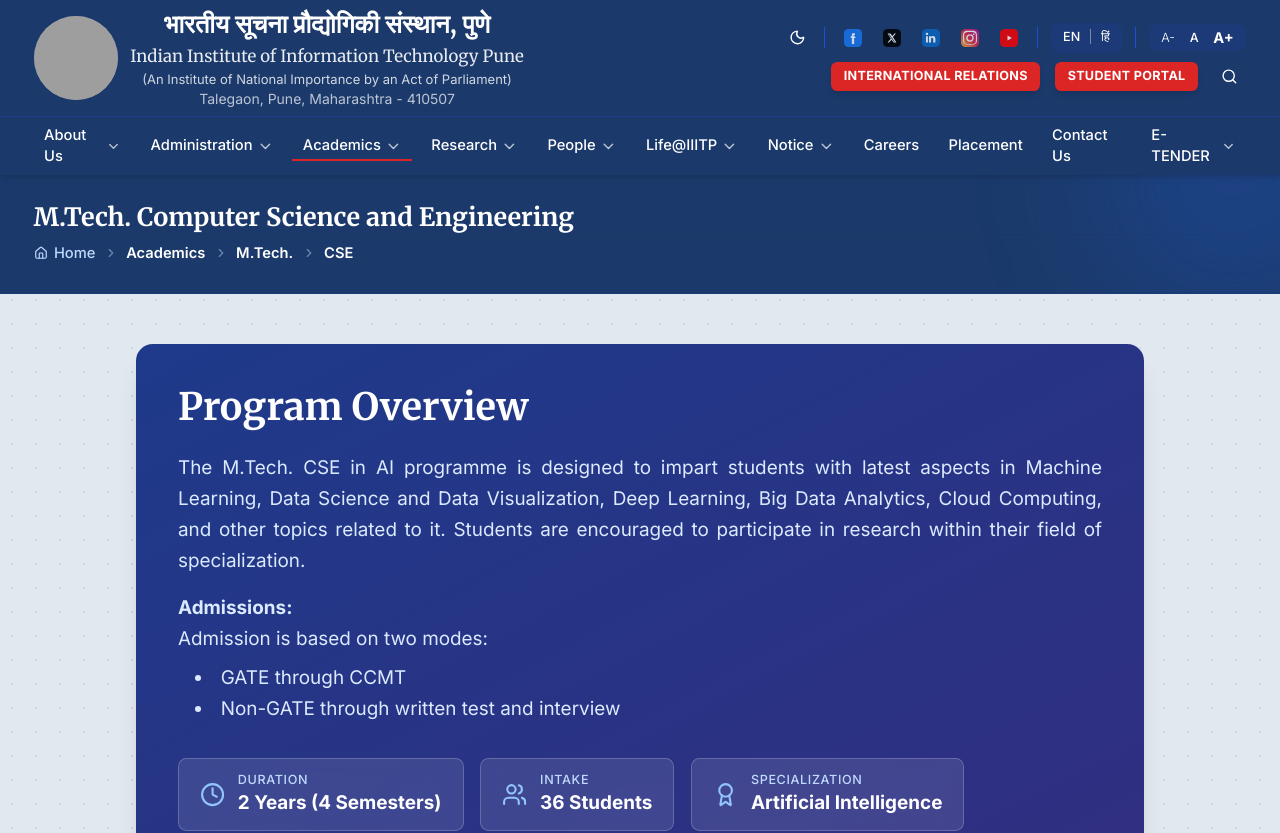
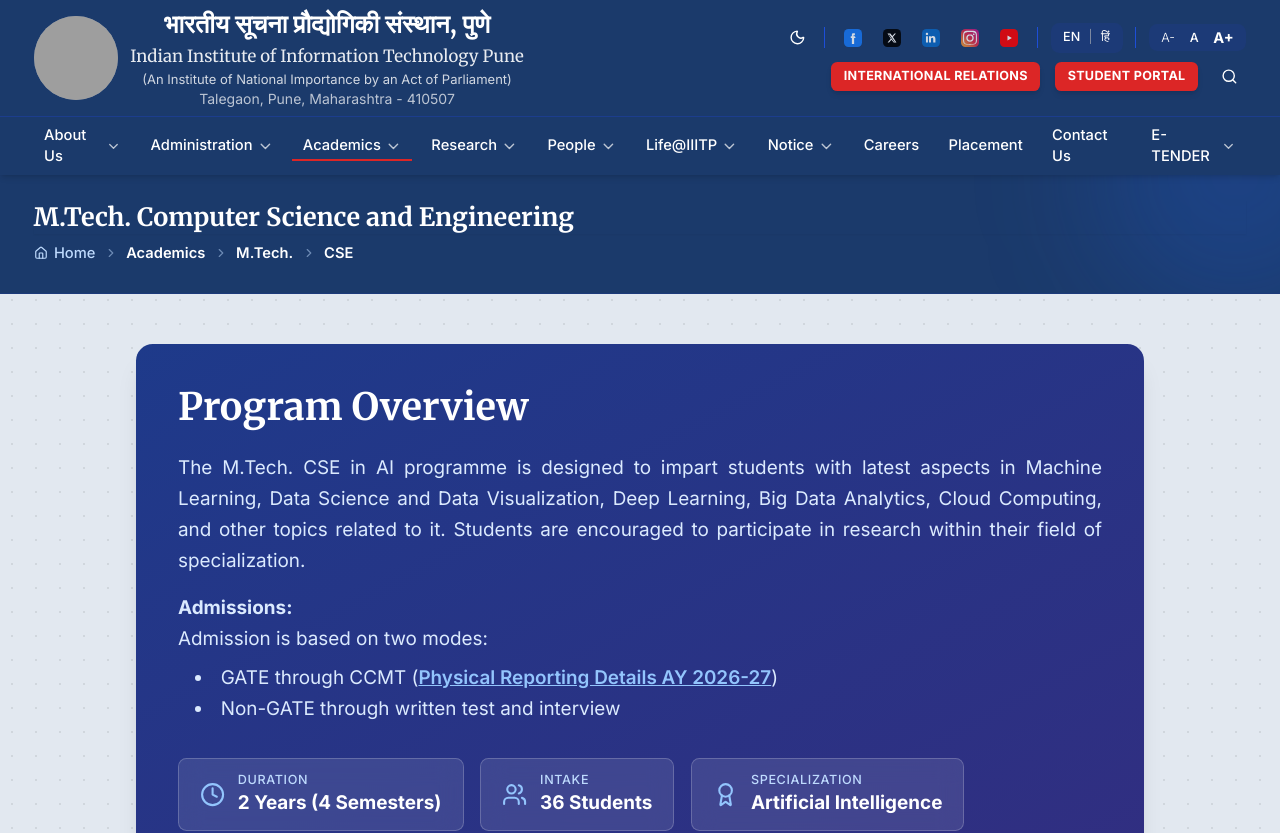
Before and after one commit to iiitp-official/website, a React (Vite) app: page /academics/mtech/cse in a window 1280 px wide. Shown: the top 833 px of the page. Built offline with nearby package versions, Linux system fonts and the light colour scheme; grey boxes are pictures that could not be loaded.

Commit message:
Added pdfs

```diff
--- a/src/components/home/ImportantLinks.jsx
+++ b/src/components/home/ImportantLinks.jsx
@@ -156,6 +156,7 @@ const ImportantLinks = () => {
                   <div className="grid grid-cols-1 lg:grid-cols-2 gap-2 max-h-[240px] overflow-y-auto pr-2 custom-scrollbar">
                     {[
                       { name: 'Medical Reimbursement Claim Form', path: '/downloads/Medical reimbursement CLAIM FORM.pdf', category: 'faculty' },
+                      { name: 'M.Tech. CCMT Physical Reporting Details (AY 2026-27)', path: '/documents/PHYSICAL_REPORTING_DETAILS_OF_ADMISSION_PROCESS_FOR_MTECH_THROUGH_CCMT_FIRST_SEMESTER_2026-27.pdf', category: 'student' },
                       { name: 'Children Education Allowance Form', path: '/downloads/cea-form-iiitp.pdf', category: 'faculty' },
                       { name: 'No Dues Form', path: '/downloads/NO DUES FORM.pdf', category: 'student' },
                       { name: 'Caution Money Return Form', path: '/downloads/caution money return form.pdf', category: 'student' },
--- a/src/components/home/InfoCards.jsx
+++ b/src/components/home/InfoCards.jsx
@@ -247,9 +247,16 @@ const InfoCards = () => {
                   <span className="w-2 h-2 rounded-full bg-accent dark:bg-accent-dark mt-1.5 mr-3 shrink-0"></span>
                   <a href="https://josaa.nic.in/" target="_blank" rel="noopener noreferrer" className="text-sm font-medium text-gray-700 dark:text-gray-300 hover:text-brand-red dark:hover:text-brand-red-dark transition-colors">B.Tech via JoSAA/CSAB (JEE Main)</a>
                 </li>
-                <li className="flex items-start">
-                  <span className="w-2 h-2 rounded-full bg-accent dark:bg-accent-dark mt-1.5 mr-3 shrink-0"></span>
-                  <a href="https://ccmt.admissions.nic.in/" target="_blank" rel="noopener noreferrer" className="text-sm font-medium text-gray-700 dark:text-gray-300 hover:text-brand-red dark:hover:text-brand-red-dark transition-colors">M.Tech (CSE & ECE) via CCMT (GATE)</a>
+                <li className="flex flex-col">
+                  <div className="flex items-start">
+                    <span className="w-2 h-2 rounded-full bg-accent dark:bg-accent-dark mt-1.5 mr-3 shrink-0"></span>
+                    <a href="https://ccmt.admissions.nic.in/" target="_blank" rel="noopener noreferrer" className="text-sm font-medium text-gray-700 dark:text-gray-300 hover:text-brand-red dark:hover:text-brand-red-dark transition-colors">M.Tech (CSE & ECE) via CCMT (GATE)</a>
+                  </div>
+                  <div className="pl-5 mt-1">
+                    <a href="/documents/PHYSICAL_REPORTING_DETAILS_OF_ADMISSION_PROCESS_FOR_MTECH_THROUGH_CCMT_FIRST_SEMESTER_2026-27.pdf" target="_blank" rel="noopener noreferrer" className="text-xs text-brand-red dark:text-brand-red-dark hover:underline flex items-center gap-1 font-semibold">
+                      <span>• Physical Reporting Details (AY 2026-27)</span>
+                    </a>
+                  </div>
                 </li>
                 <li className="flex items-start">
                   <span className="w-2 h-2 rounded-full bg-accent dark:bg-accent-dark mt-1.5 mr-3 shrink-0"></span>
--- a/src/pages/AdmissionsPage.jsx
+++ b/src/pages/AdmissionsPage.jsx
@@ -62,6 +62,10 @@ const AdmissionsPage = () => {
               </h2>
               <div className="space-y-4">
                 {[
+                  {
+                    title: "Physical Reporting Details of Admission Process for M.Tech through CCMT First Semester (AY 2026-27)",
+                    link: "/documents/PHYSICAL_REPORTING_DETAILS_OF_ADMISSION_PROCESS_FOR_MTECH_THROUGH_CCMT_FIRST_SEMESTER_2026-27.pdf"
+                  },
                   {
                     title: "Odd Sem Registration Instruction for Btech and Mtech",
                     link: "/documents/Odd Sem Registration Instruction for Btech and Mtech (3).pdf"
--- a/src/pages/MtechCsePage.jsx
+++ b/src/pages/MtechCsePage.jsx
@@ -65,7 +65,18 @@ const MtechCsePage = () => {
                     <strong>Admissions:</strong>
                     <p>Admission is based on two modes:</p>
                     <ul className="list-disc list-inside mt-2 ml-4">
-                      <li>GATE through CCMT</li>
+                      <li>
+                        GATE through CCMT (
+                        <a
+                          href="/documents/PHYSICAL_REPORTING_DETAILS_OF_ADMISSION_PROCESS_FOR_MTECH_THROUGH_CCMT_FIRST_SEMESTER_2026-27.pdf"
+                          target="_blank"
+                          rel="noopener noreferrer"
+                          className="text-blue-300 hover:text-white underline font-semibold"
+                        >
+                          Physical Reporting Details AY 2026-27
+                        </a>
+                        )
+                      </li>
                       <li>Non-GATE through written test and interview</li>
                     </ul>
                   </div>
--- a/src/pages/MtechEcePage.jsx
+++ b/src/pages/MtechEcePage.jsx
@@ -66,7 +66,18 @@ const MtechEcePage = () => {
                     <strong>Admissions:</strong>
                     <p>Admission is based on two modes:</p>
                     <ul className="list-disc list-inside mt-2 ml-4">
-                      <li>GATE through CCMT</li>
+                      <li>
+                        GATE through CCMT (
+                        <a
+                          href="/documents/PHYSICAL_REPORTING_DETAILS_OF_ADMISSION_PROCESS_FOR_MTECH_THROUGH_CCMT_FIRST_SEMESTER_2026-27.pdf"
+                          target="_blank"
+                          rel="noopener noreferrer"
+                          className="text-blue-300 hover:text-white underline font-semibold"
+                        >
+                          Physical Reporting Details AY 2026-27
+                        </a>
+                        )
+                      </li>
                       <li>Non-GATE through written test and interview</li>
                     </ul>
                   </div>
--- a/src/pages/PgProgramsPage.jsx
+++ b/src/pages/PgProgramsPage.jsx
@@ -108,7 +108,19 @@ const PgProgramsPage = () => {
                 Admissions to the M.Tech. programs are offered through two primary categories:
               </p>
               <ul className="list-disc list-inside space-y-1.5 pl-2 font-medium">
-                <li><span className="text-primary dark:text-accent font-bold">GATE Candidates (CCMT)</span>: Selection is based strictly on candidate performance in the Graduate Aptitude Test in Engineering (GATE) and managed centrally through CCMT counseling rounds.</li>
+                <li>
+                  <span className="text-primary dark:text-accent font-bold">GATE Candidates (CCMT)</span>: Selection is based strictly on candidate performance in the Graduate Aptitude Test in Engineering (GATE) and managed centrally through CCMT counseling rounds.
+                  <div className="mt-2 pl-4">
+                    <a
+                      href="/documents/PHYSICAL_REPORTING_DETAILS_OF_ADMISSION_PROCESS_FOR_MTECH_THROUGH_CCMT_FIRST_SEMESTER_2026-27.pdf"
+                      target="_blank"
+                      rel="noopener noreferrer"
+                      className="text-brand-red dark:text-brand-red-dark hover:underline font-bold inline-flex items-center gap-1 text-xs"
+                    >
+                      Physical Reporting Details (AY 2026-27) [PDF]
+                    </a>
+                  </div>
+                </li>
                 <li><span className="text-primary dark:text-accent font-bold">Non-GATE Candidates</span>: Vacant seats remaining after CCMT rounds are filled directly by the institute through a written test and technical interview process.</li>
               </ul>
             </div>
```
